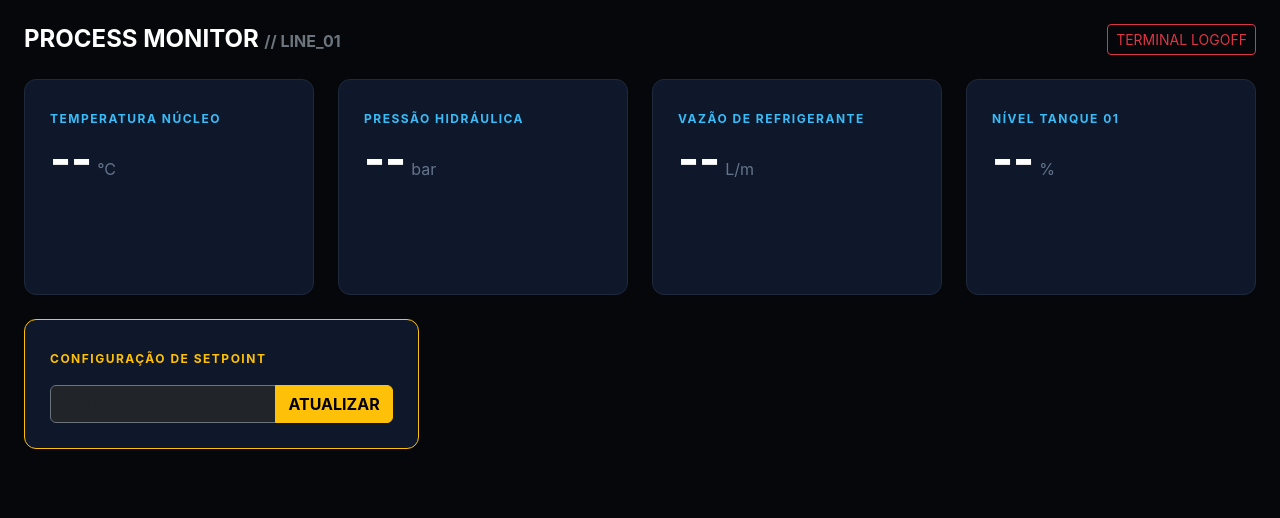
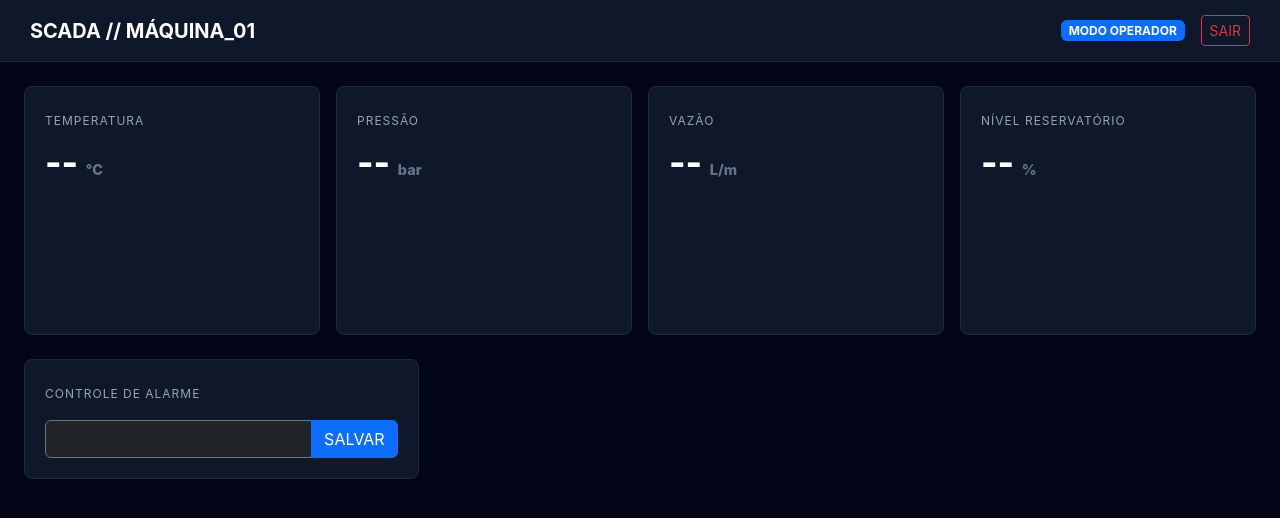
Before and after one commit to luizasilva08/seguranca-da-informacao, a Flask app: template templates/scada.html in a window 1280 px wide. Shown: the top 518 px of the page. Run offline with Flask 3, Linux system fonts and the light colour scheme; the template is opened without the code that fills it, so the values that code supplies are empty.

Commit message:
Update scada.html

```diff
--- a/templates/scada.html
+++ b/templates/scada.html
@@ -2,64 +2,69 @@
 <html lang="pt-BR">
 <head>
     <meta charset="UTF-8">
-    <title>Nexus SCADA | Terminal HMI</title>
+    <title>SCADA Terminal</title>
     <link href="https://cdn.jsdelivr.net/npm/bootstrap@5.3.0/dist/css/bootstrap.min.css" rel="stylesheet">
     <script src="https://cdn.jsdelivr.net/npm/chart.js"></script>
     <style>
-        body { background: #05070a; color: #ffffff; font-family: 'Inter', sans-serif; }
-        .hmi-card { background: #0f172a; border: 1px solid #1e293b; border-radius: 12px; padding: 25px; }
-        .val-display { font-size: 2.8rem; font-weight: 800; color: #ffffff; line-height: 1; }
-        .unit { font-size: 1rem; color: #64748b; font-weight: 400; margin-left: 5px; }
-        .label-tag { color: #38bdf8; font-size: 0.75rem; font-weight: 700; text-transform: uppercase; letter-spacing: 1.5px; }
-        .alarme-ativo { border-color: #ef4444 !important; background: linear-gradient(180deg, #0f172a 0%, #450a0a 100%) !important; animation: pulse 1s infinite; }
-        @keyframes pulse { 0% { opacity: 1; } 50% { opacity: 0.8; } 100% { opacity: 1; } }
+        body { background: #020617; color: #ffffff; font-family: 'Inter', sans-serif; }
+        .header { background: #0f172a; border-bottom: 1px solid #1e293b; padding: 15px 30px; }
+        .v-card { background: #0f172a; border: 1px solid #1e293b; border-radius: 8px; padding: 20px; transition: 0.3s; }
+        .val { font-size: 2.2rem; font-weight: 800; color: #fff; margin: 5px 0; }
+        .unit { font-size: 0.9rem; color: #64748b; }
+        .lbl { color: #94a3b8; font-size: 0.75rem; text-transform: uppercase; letter-spacing: 1px; }
+        canvas { max-height: 120px; }
+        .alarme-on { border-color: #ef4444; animation: pulse 1.5s infinite; }
+        @keyframes pulse { 0% { background: #0f172a; } 50% { background: #450a0a; } 100% { background: #0f172a; } }
     </style>
 </head>
 <body>
+    <div class="header d-flex justify-content-between align-items-center">
+        <h5 class="m-0 fw-bold">SCADA // MÁQUINA_01</h5>
+        <div class="d-flex align-items-center">
+            <span class="badge bg-primary me-3">MODO OPERADOR</span>
+            <a href="/logout" class="btn btn-sm btn-outline-danger">SAIR</a>
+        </div>
+    </div>
+
     <div class="container-fluid p-4">
-        <div class="d-flex justify-content-between align-items-center mb-4">
-            <h4 class="fw-bold m-0">PROCESS MONITOR <span class="text-secondary fs-6">// LINE_01</span></h4>
-            <a href="/logout" class="btn btn-sm btn-outline-danger">TERMINAL LOGOFF</a>
-        </div>
-
-        <div class="row g-4">
+        <div class="row g-3">
             <div class="col-md-3">
-                <div id="card-temp" class="hmi-card">
-                    <span class="label-tag">TEMPERATURA NÚCLEO</span>
-                    <div class="val-display my-2" id="v-temp">--<span class="unit">°C</span></div>
-                    <canvas id="g-temp" height="100"></canvas>
+                <div id="c-temp" class="v-card">
+                    <span class="lbl">Temperatura</span>
+                    <div class="val" id="v-temp">-- <span class="unit">°C</span></div>
+                    <canvas id="g-temp"></canvas>
                 </div>
             </div>
             <div class="col-md-3">
-                <div class="hmi-card">
-                    <span class="label-tag">PRESSÃO HIDRÁULICA</span>
-                    <div class="val-display my-2" id="v-pres">--<span class="unit">bar</span></div>
-                    <canvas id="g-pres" height="100"></canvas>
+                <div class="v-card">
+                    <span class="lbl">Pressão</span>
+                    <div class="val" id="v-pres">-- <span class="unit">bar</span></div>
+                    <canvas id="g-pres"></canvas>
                 </div>
             </div>
             <div class="col-md-3">
-                <div class="hmi-card">
-                    <span class="label-tag">VAZÃO DE REFRIGERANTE</span>
-                    <div class="val-display my-2" id="v-vaz">--<span class="unit">L/m</span></div>
-                    <canvas id="g-vaz" height="100"></canvas>
+                <div class="v-card">
+                    <span class="lbl">Vazão</span>
+                    <div class="val" id="v-vaz">-- <span class="unit">L/m</span></div>
+                    <canvas id="g-vaz"></canvas>
                 </div>
             </div>
             <div class="col-md-3">
-                <div class="hmi-card">
-                    <span class="label-tag">NÍVEL TANQUE 01</span>
-                    <div class="val-display my-2" id="v-niv">--<span class="unit">%</span></div>
-                    <canvas id="g-niv" height="100"></canvas>
+                <div class="v-card">
+                    <span class="lbl">Nível Reservatório</span>
+                    <div class="val" id="v-niv">-- <span class="unit">%</span></div>
+                    <canvas id="g-niv"></canvas>
                 </div>
             </div>
         </div>
 
         <div class="row mt-4">
             <div class="col-md-4">
-                <div class="hmi-card border-warning">
-                    <span class="label-tag text-warning">CONFIGURAÇÃO DE SETPOINT</span>
+                <div class="v-card">
+                    <span class="lbl">Controle de Alarme</span>
                     <div class="input-group mt-3">
-                        <input type="number" id="setp" class="form-control bg-dark border-secondary text-white" placeholder="Limite de Alarme">
-                        <button class="btn btn-warning fw-bold" onclick="salvar()">ATUALIZAR</button>
+                        <input type="number" id="setp" class="form-control bg-dark border-secondary text-white" placeholder="Limite Temp.">
+                        <button class="btn btn-primary" onclick="setar()">SALVAR</button>
                     </div>
                 </div>
             </div>
@@ -67,16 +72,21 @@
     </div>
 
     <script>
-        function initChart(id, color) {
+        function createChart(id, color) {
             return new Chart(document.getElementById(id), {
                 type: 'line',
-                data: { labels: Array(20).fill(''), datasets: [{ data: [], borderColor: color, borderWidth: 2, pointRadius: 0, fill: true, backgroundColor: color+'22', tension: 0.4 }] },
+                data: { labels: [], datasets: [{ data: [], borderColor: color, borderWidth: 2, fill: false, pointRadius: 0 }] },
                 options: { animation: false, scales: { x: {display: false}, y: {display: false} }, plugins: {legend: {display: false}} }
             });
         }
-        const charts = { temp: initChart('g-temp', '#38bdf8'), pres: initChart('g-pres', '#10b981'), vaz: initChart('g-vaz', '#f59e0b'), niv: initChart('g-niv', '#a855f7') };
+        const charts = {
+            temp: createChart('g-temp', '#38bdf8'),
+            pres: createChart('g-pres', '#10b981'),
+            vaz: createChart('g-vaz', '#f59e0b'),
+            niv: createChart('g-niv', '#a855f7')
+        };
 
-        async function tick() {
+        async function update() {
             const res = await fetch('/api/scada_data');
             const d = (await res.json()).maquina_01;
 
@@ -85,20 +95,21 @@
             document.getElementById('v-vaz').innerHTML = `${d.vazao}<span class="unit">L/m</span>`;
             document.getElementById('v-niv').innerHTML = `${d.nivel}<span class="unit">%</span>`;
 
-            const card = document.getElementById('card-temp');
-            if(d.alarme) card.classList.add('alarme-ativo'); else card.classList.remove('alarme-ativo');
+            if(d.alarme) document.getElementById('c-temp').classList.add('alarme-on');
+            else document.getElementById('c-temp').classList.remove('alarme-on');
 
-            Object.keys(charts).forEach(k => {
-                const val = k === 'temp' ? d.temp : k === 'pres' ? d.pressao : k === 'vaz' ? d.vazao : d.nivel;
-                charts[k].data.datasets[0].data.push(val);
-                if(charts[k].data.datasets[0].data.length > 20) charts[k].data.datasets[0].data.shift();
+            const time = new Date().toLocaleTimeString();
+            [['temp', d.temp], ['pres', d.pressao], ['vaz', d.vazao], ['niv', d.nivel]].forEach(([k, v]) => {
+                charts[k].data.labels.push(time);
+                charts[k].data.datasets[0].data.push(v);
+                if(charts[k].data.labels.length > 20) { charts[k].data.labels.shift(); charts[k].data.datasets[0].data.shift(); }
                 charts[k].update();
             });
         }
-        setInterval(tick, 2000);
-        async function salvar() {
+        setInterval(update, 2000);
+        async function setar() {
             await fetch('/api/setpoint', { method: 'POST', headers: {'Content-Type': 'application/json'}, body: JSON.stringify({valor: document.getElementById('setp').value}) });
-            alert("Sistema Atualizado");
+            alert("Limite atualizado!");
         }
     </script>
 </body>
```
